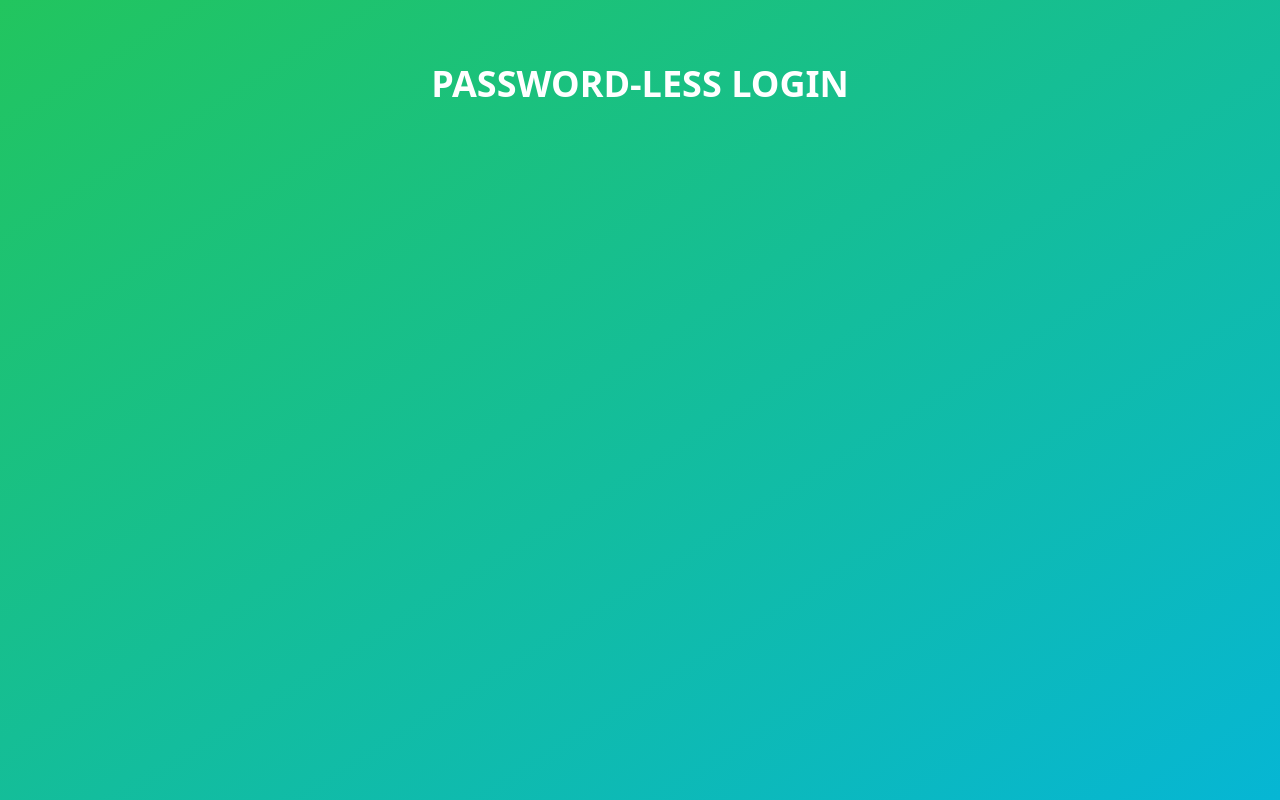
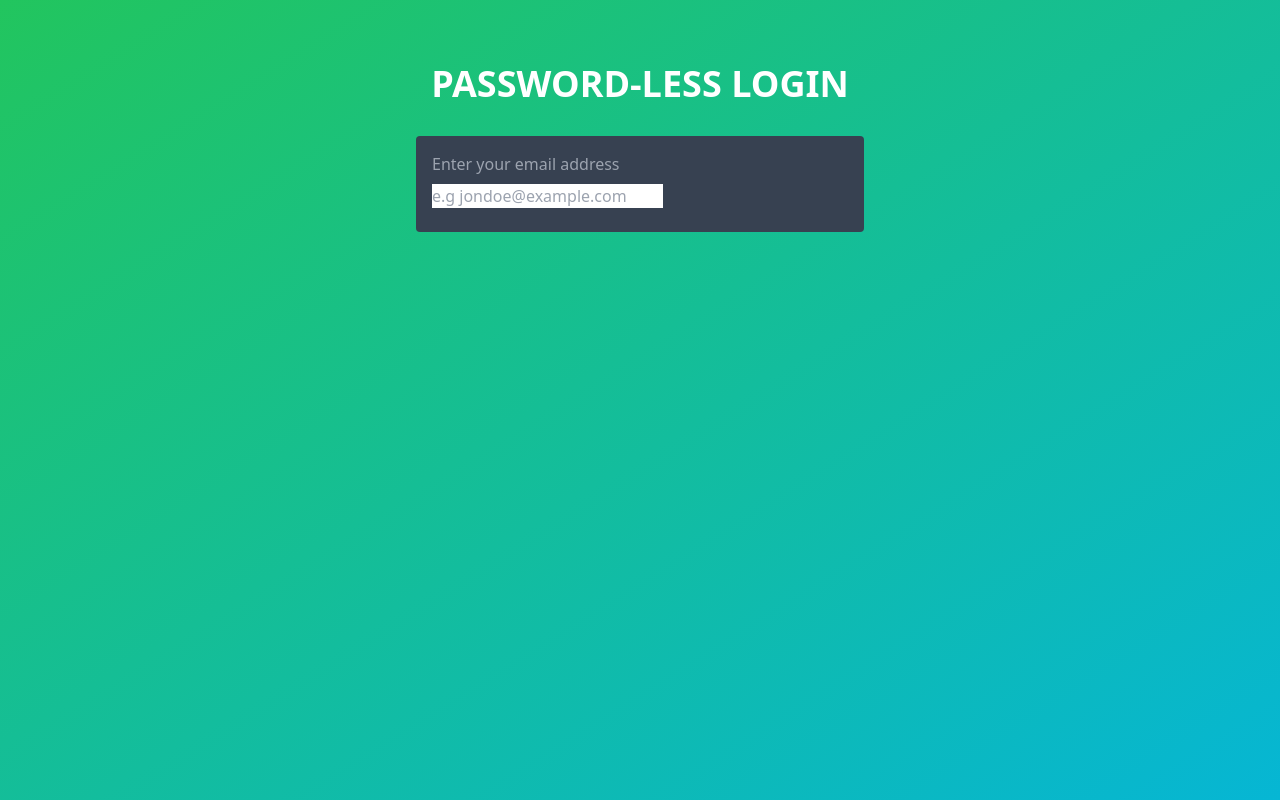
Before and after one commit to drummer-Yurii/password-less, a Vue app in the folder client/: page /login in a window 1280 px wide. Built offline with nearby package versions, Linux system fonts and the light colour scheme; what vue-toast-notification would draw is missing.

Commit message:
create form for login

```diff
--- a/client/src/views/LoginView.vue
+++ b/client/src/views/LoginView.vue
@@ -4,6 +4,15 @@
             <h1 class="text-4xl mb-8 text-center font-black uppercase">
                 Password-less Login
             </h1>
+
+            <form @submit.prevent="" class="bg-gray-700 max-w-md mx-auto rounded p-4">
+                <label class="block mb-2">
+                    <span class="block text-gray-400 mb-2">
+                        Enter your email address
+                    </span>
+                    <input type="email" placeholder="e.g jondoe@example.com" />
+                </label>
+            </form>
         </section>
     </main>
 </template>
```
